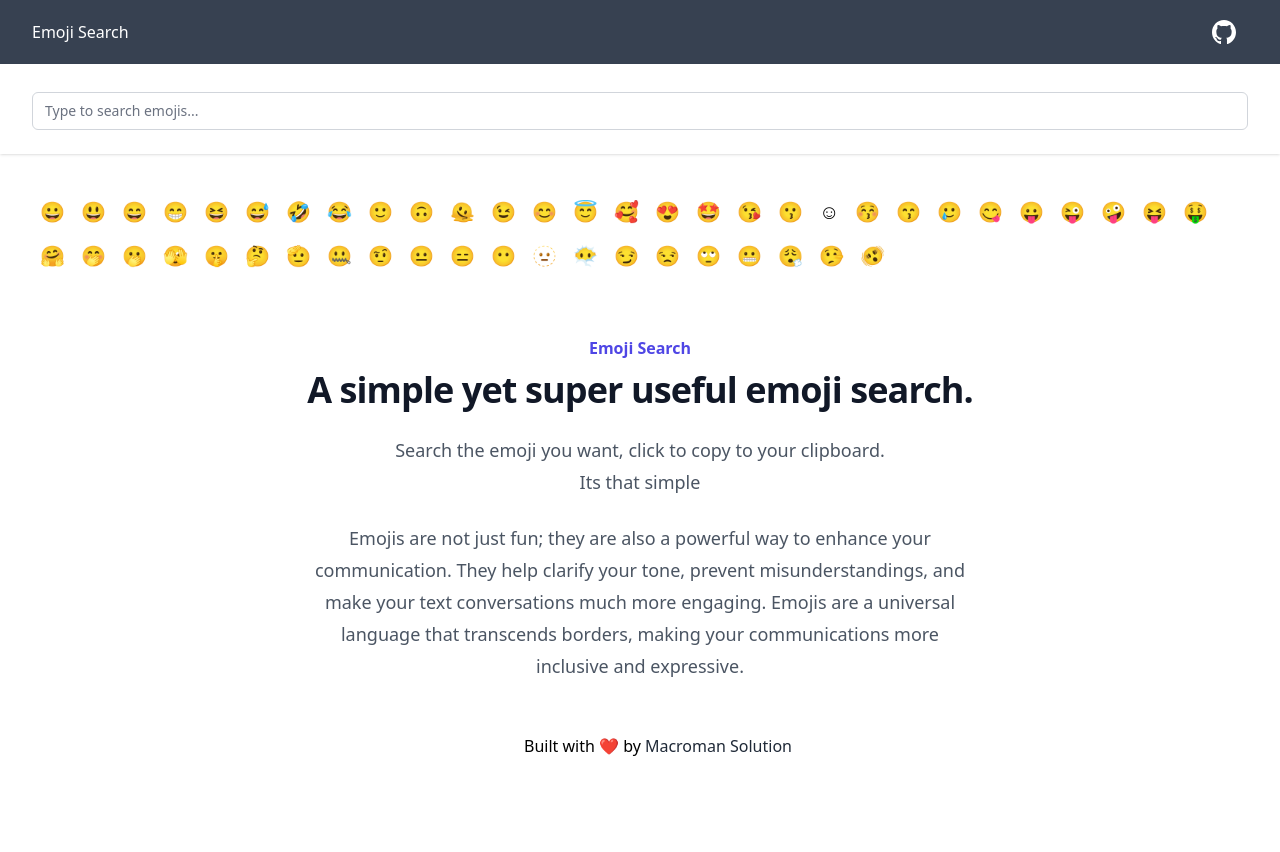
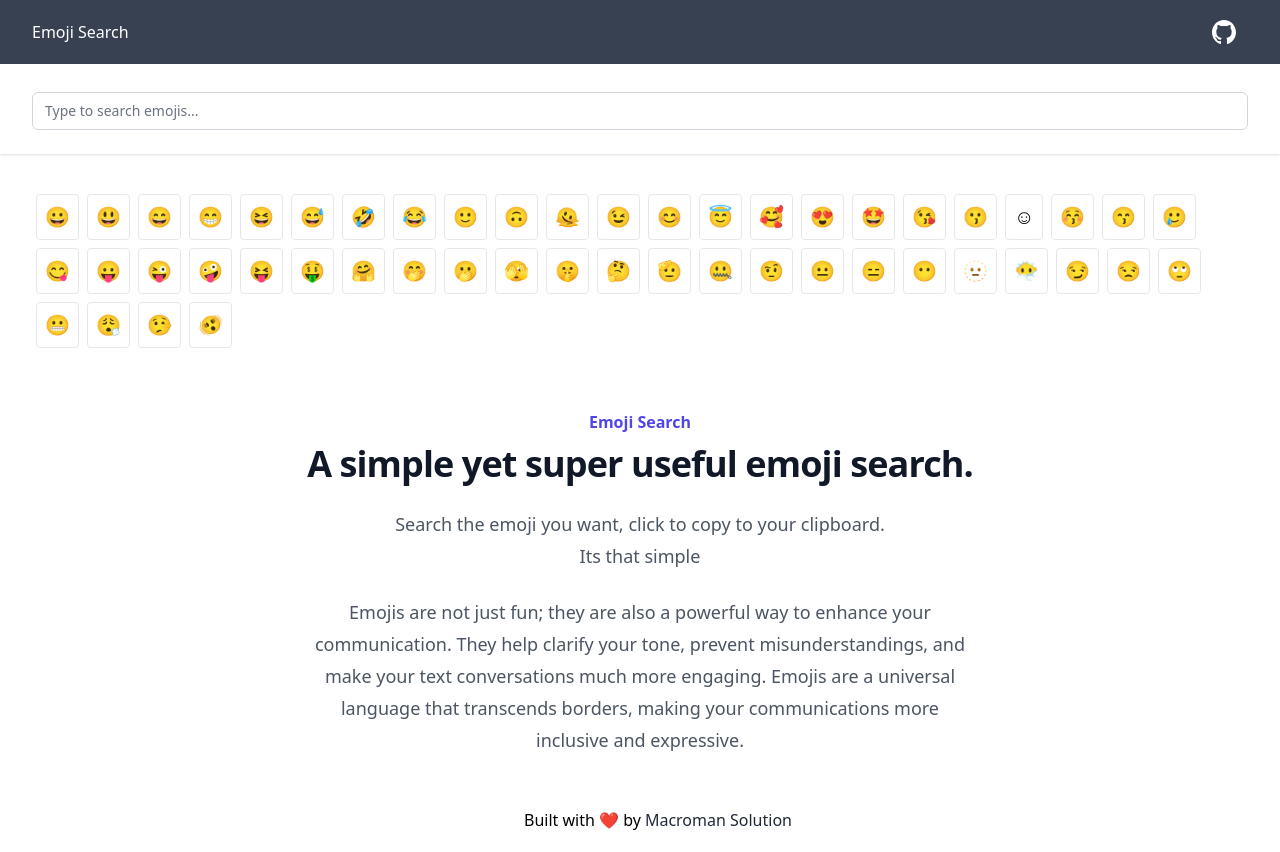
Before and after one commit to macromanhq/emoji-search, a Vue app: page / in a window 1280 px wide. Before the commit the page ends 800 px from the top, so only its background shows below. Built offline with nearby package versions, Linux system fonts and the light colour scheme.

Commit message:
Minor eye candy

```diff
--- a/src/components/SearchResults.vue
+++ b/src/components/SearchResults.vue
@@ -3,7 +3,7 @@
     <div class="mx-auto max-w-7xl py-6 sm:px-6 lg:px-8">
       <div class="results mt-3">
         <div class="flex justify-normal flex-wrap">
-          <div class="cursor-pointer hover:bg-gray-700 p-2 rounded text-xl antialiased" v-for="emoji in emojis"
+          <div class="border border-gray-200 cursor-pointer hover:bg-gray-700 p-2 m-1 rounded text-xl antialiased bg-white" v-for="emoji in emojis"
             :key="emoji.index" @click="copyToClipboard(emoji.emoji)">
             {{ emoji.emoji }}
           </div>
```
